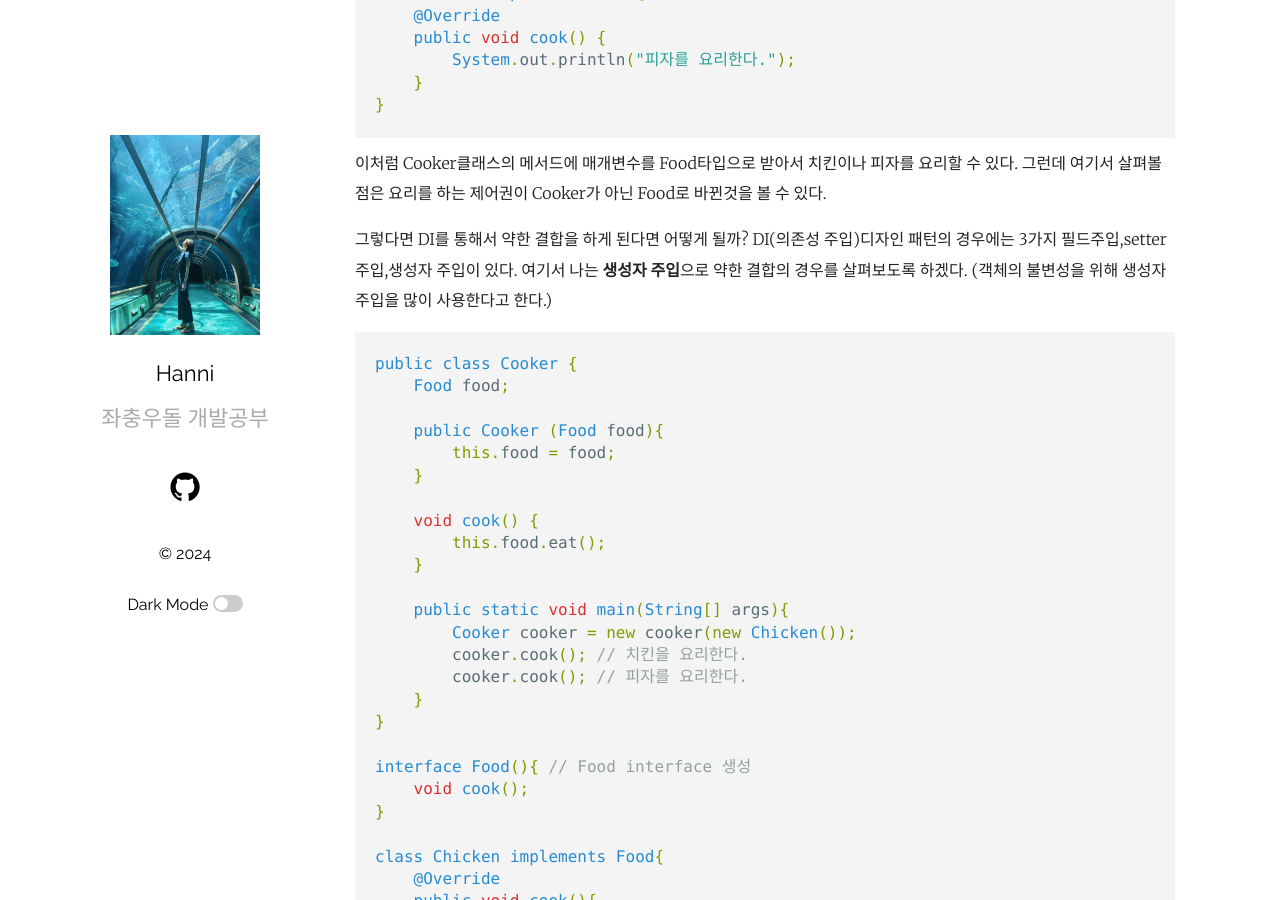
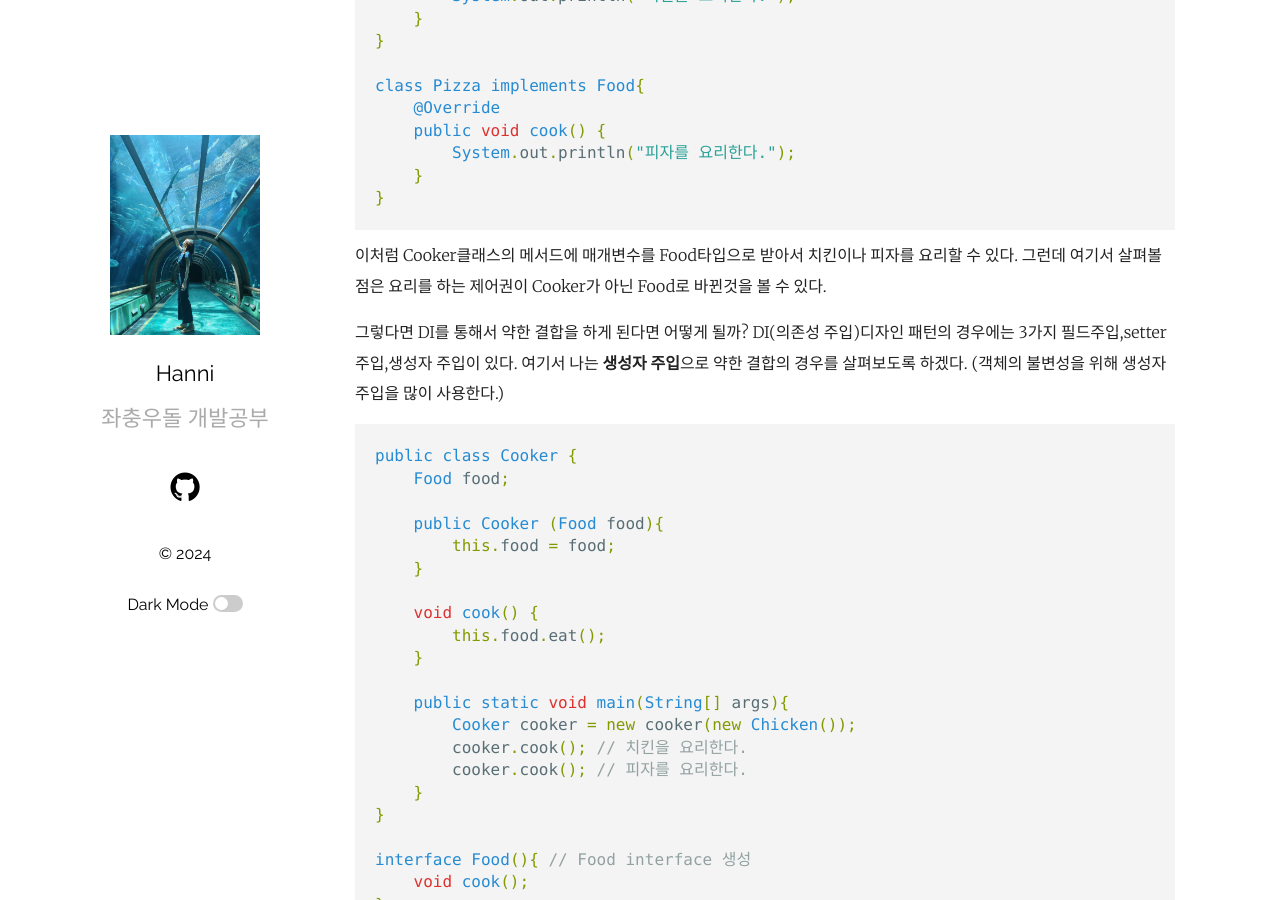
Before and after one commit to HaejungHan/HaejungHan.previous.blog, a Jekyll site: the page built from _posts/2024-06-02-spring DDLDCLDML Ioc와DI 와 Bean.markdown, in a window 1280 px wide and 900 px high, scrolled down 2440 px. Built offline with Jekyll 4.4.1, drawn with Linux system fonts in a browser that asks for light colours.

Commit message:
또 수정

````diff
--- a/_posts/2024-06-02-spring DDLDCLDML Ioc와DI 와 Bean.markdown
+++ b/_posts/2024-06-02-spring DDLDCLDML Ioc와DI 와 Bean.markdown
@@ -42,6 +42,10 @@
 2) SELECT : 테이블의 row를 선택
 3) UPDATE : 테이블의 row의 내용을 수정
 4) DELETE : 테이블의 row를 삭제
+
+</br>
+
+</br>
 
 ## 💡 Spring 기본2주차 복습 키워드 정리
 
@@ -119,7 +123,7 @@
 치킨이나 피자를 요리할 수 있다. 그런데 여기서 살펴볼 점은 요리를 하는 제어권이 Cooker가 아닌 Food로 바뀐것을 볼 수 있다.
 
 그렇다면 DI를 통해서 약한 결합을 하게 된다면 어떻게 될까? DI(의존성 주입)디자인 패턴의 경우에는 3가지  필드주입,setter주입,생성자 주입이 있다. 여기서 나는 **생성자 주입**으로 약한 결합의 경우를 살펴보도록 하겠다.
-(객체의 불변성을 위해 생성자 주입을 많이 사용한다고 한다.)
+(객체의 불변성을 위해 생성자 주입을 많이 사용한다.)
 
 ```java
 public class Cooker {
````
